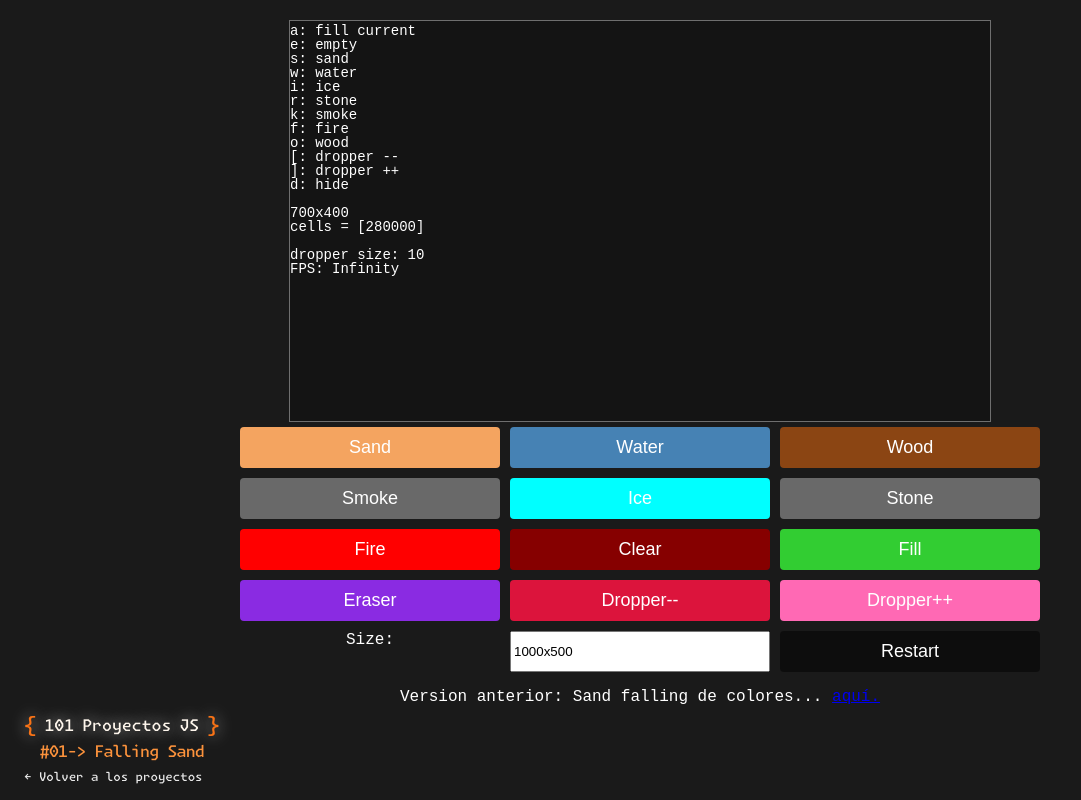
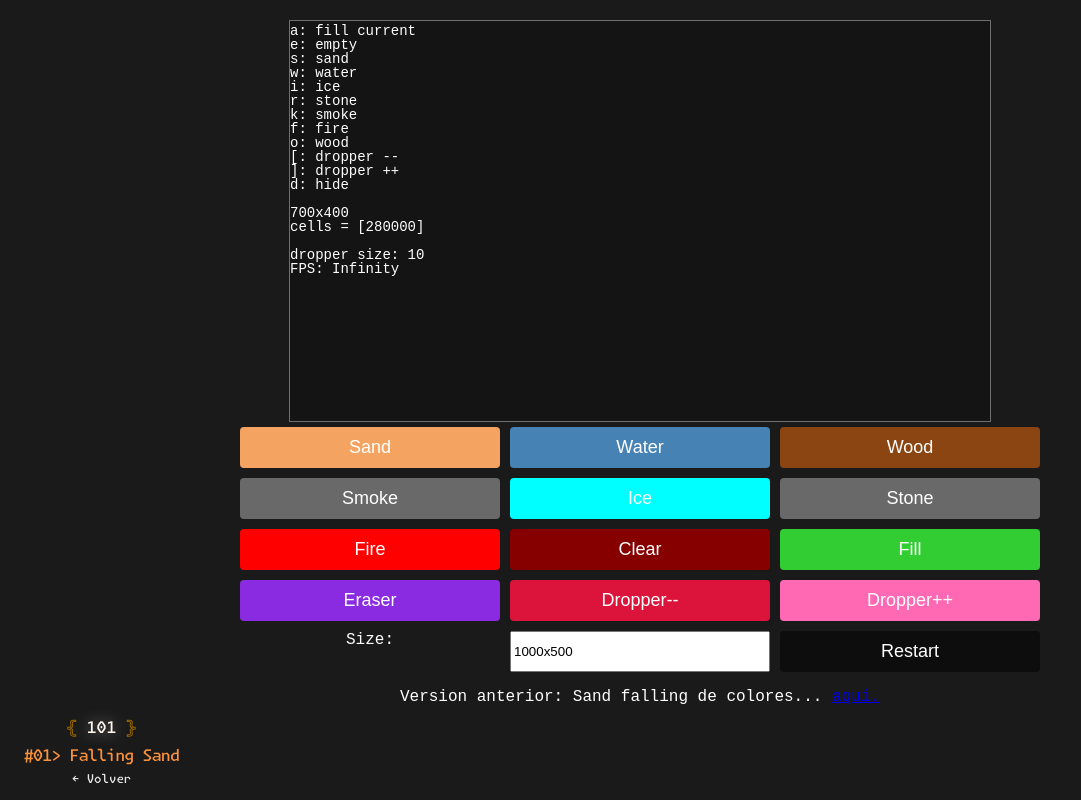
Before and after one commit to CrashLanXD/101-proyectos-javascript, an Astro site: page /01-falling-sand in a window 1280 px wide. Shown: the whole page, without its empty margins (0-1081 px from the left). Built offline with nearby package versions, Linux system fonts and the light colour scheme; Astro itself is replaced by a stand-in of ours.

Commit message:
Refactor layout and styles for project info

```diff
--- a/src/components/InfoProject.astro
+++ b/src/components/InfoProject.astro
@@ -1,37 +1,35 @@
 ---
 const { info } = Astro.props;
-const { theme = {} } = info;
+// const { theme = {} } = info;
 // const { isDark = false } = theme;
 ---
 
 <div
-  class="hidden sm:block absolute left-2 bottom-2 px-4 py-1 rounded-lg font-Krypton"
+  class="hidden sm:flex sm:flex-col absolute left-2 bottom-2 px-4 py-1 font-Krypton gap-y-1"
 >
-  <div class="flex items-center">
-    <p class="text-xl mr-2 text-orange-500 text-shadow-white">
-      {"{"}
-    </p>
+  <p class="text-orange-50 effect mx-auto text-base capitalize">
+    <span>{"{"}</span> 101 {info.title.length >= 16 ? "proyectos JS" : ""}
+    <span>{"}"}</span>
+  </p>
 
-    <p class="text-md mr-2 text-orange-50 text-shadow-white">101</p>
-    <p class="text-md mr-2 text-orange-50 text-shadow-white">Proyectos</p>
-    <p class="text-md text-orange-50 text-shadow-white">JS</p>
-
-    <p class="text-xl ml-2 text-orange-500 text-shadow-white">
-      {"}"}
-    </p>
-  </div>
-
-  <h2 class="text-orange-400 text-base text-center tracking-tighter">
-    {`#${info.number}-> ${info.title}`}
+  <h2 class="text-orange-400 text-base tracking-tighter mx-auto">
+    {`#${info.number}> ${info.title}`}
   </h2>
 
-  <a class="text-xs hover:underline text-center text-white/90" href="/"
-    >← Volver a los proyectos</a
+  <a
+    class="text-xs hover:underline text-center text-white/90 mx-auto hover:text-[#ffdd99] transition-colors"
+    href="/">← Volver</a
   >
 </div>
 
 <style>
-  .text-shadow-white {
-    text-shadow: 0 0 15px rgba(255, 255, 255, 0.7);
+  .effect {
+    text-shadow: 0 0 16px rgba(255, 255, 255, 0.5);
+    span {
+      text-shadow: none;
+      color: transparent;
+      -webkit-text-stroke-color: var(--accent-700);
+      -webkit-text-stroke-width: 1px;
+    }
   }
 </style>
```
